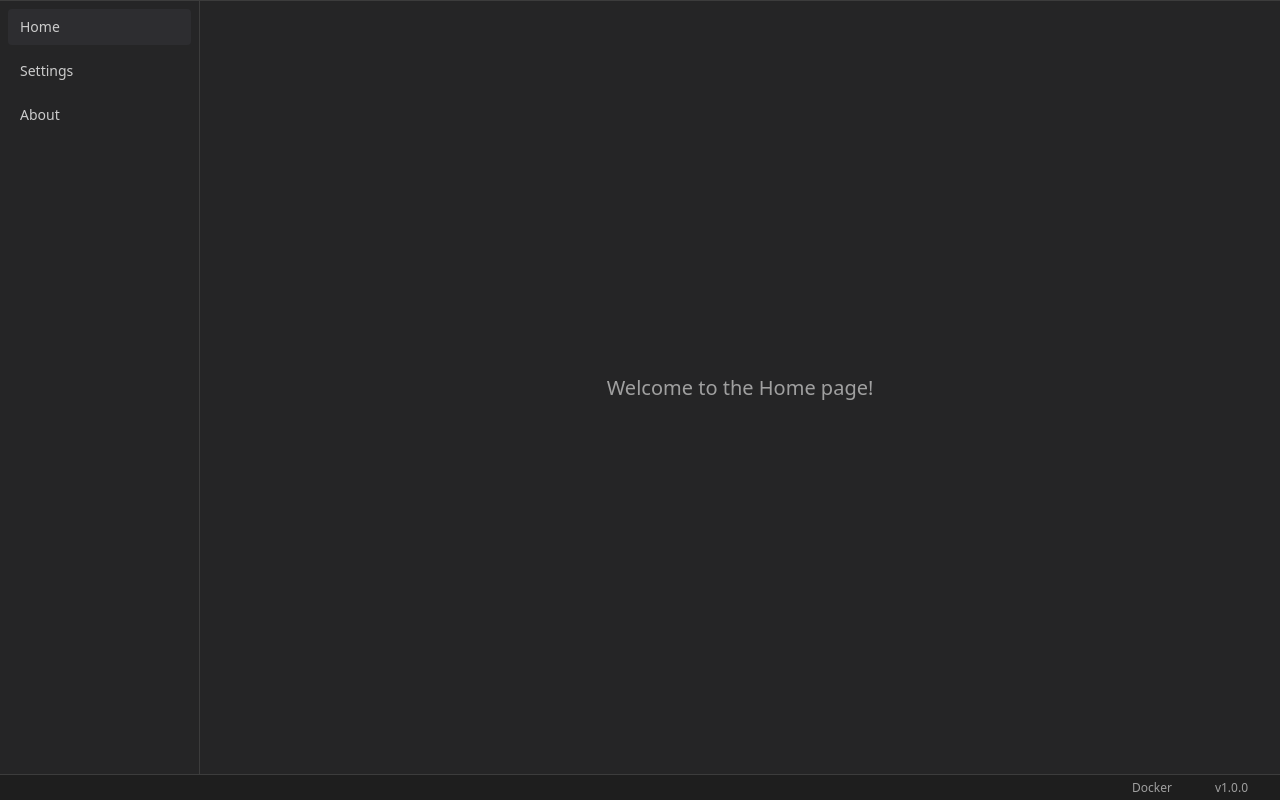
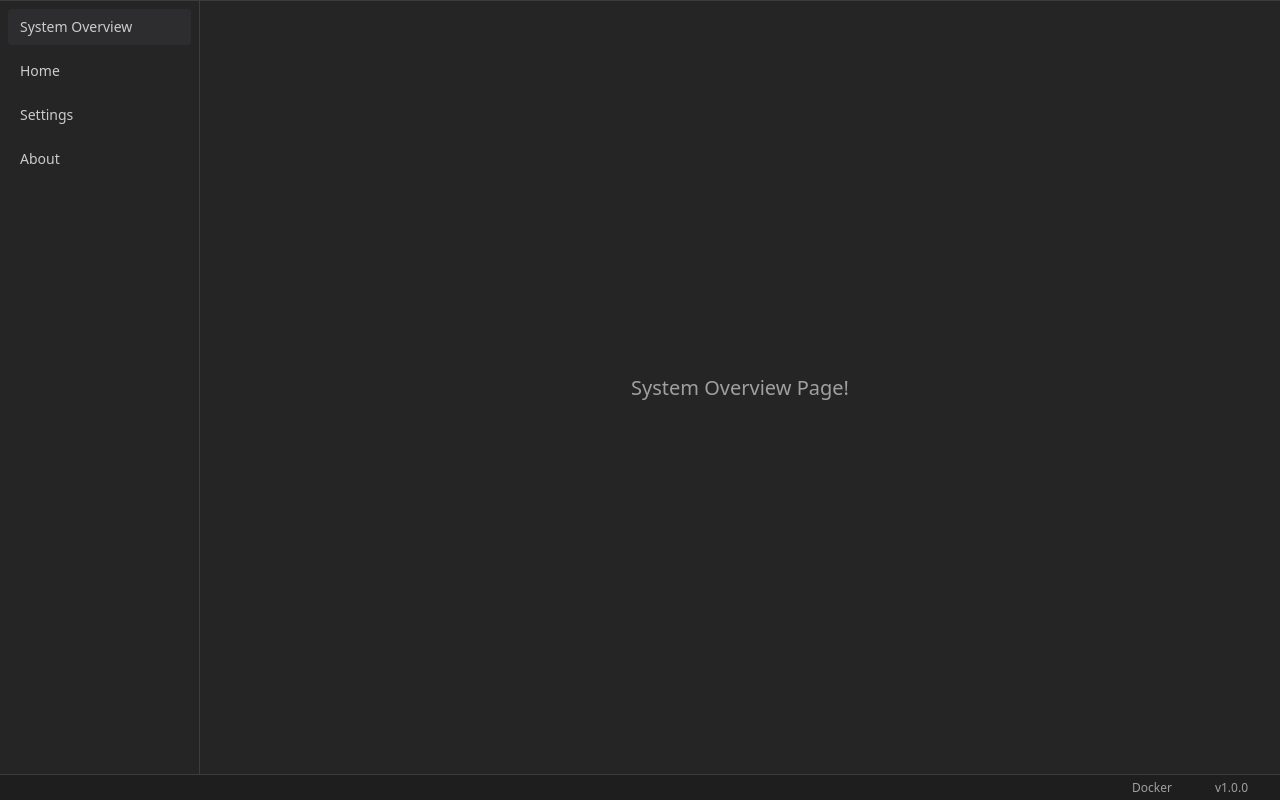
Before and after one commit to GhaithAlioua/desktop-agent, a React (Vite) app: page / in a window 1280 px wide. Built offline with nearby package versions, Linux system fonts and the light colour scheme.

Commit message:
added system overview page (static)

```diff
--- a/src/components/Pages/ContentMapping.tsx
+++ b/src/components/Pages/ContentMapping.tsx
@@ -1,10 +1,12 @@
 import React from "react";
+import SystemOverviewPage from "./SystemOverview/SystemOverviewPage";
 import HomePage from "./Home/HomePage";
 import SettingsPage from "./Settings/SettingsPage";
 import AboutPage from "./About/AboutPage";
 
 // Content mapping configuration
 export const CONTENT_MAP: Record<string, React.ReactNode> = {
+  "system-overview": <SystemOverviewPage />,
   home: <HomePage />,
   settings: <SettingsPage />,
   about: <AboutPage />,
--- /dev/null
+++ b/src/components/Pages/SystemOverview/SystemOverviewPage.tsx
@@ -0,0 +1,9 @@
+import React from "react";
+
+const SystemOverviewPage: React.FC = () => {
+  return (
+    <div className="text-secondary-text text-xl p-6">System Overview Page!</div>
+  );
+};
+
+export default SystemOverviewPage;
--- /dev/null
+++ b/src/components/UI/Sidebar/Items/SystemOverviewItem.tsx
@@ -0,0 +1,26 @@
+import React from "react";
+import SidebarItem from "../SidebarItem";
+
+interface SystemOverviewItemProps {
+  isSelected: boolean;
+  onSelect: () => void;
+  className?: string;
+}
+
+const SystemOverviewItem: React.FC<SystemOverviewItemProps> = ({
+  isSelected,
+  onSelect,
+  className = "",
+}) => {
+  return (
+    <SidebarItem
+      className={className}
+      isSelected={isSelected}
+      onClick={onSelect}
+    >
+      System Overview
+    </SidebarItem>
+  );
+};
+
+export default SystemOverviewItem;
--- a/src/components/UI/Sidebar/SidebarNavigation.tsx
+++ b/src/components/UI/Sidebar/SidebarNavigation.tsx
@@ -1,4 +1,5 @@
 import React from "react";
+import SystemOverviewItem from "./Items/SystemOverviewItem";
 import HomeItem from "./Items/HomeItem";
 import SettingsItem from "./Items/SettingsItem";
 import AboutItem from "./Items/AboutItem";
@@ -16,6 +17,11 @@ export interface SidebarItemConfig {
 
 // Centralized sidebar items configuration
 export const SIDEBAR_ITEMS: SidebarItemConfig[] = [
+  {
+    key: "system-overview",
+    component: SystemOverviewItem,
+    enabled: true,
+  },
   {
     key: "home",
     component: HomeItem,
```
